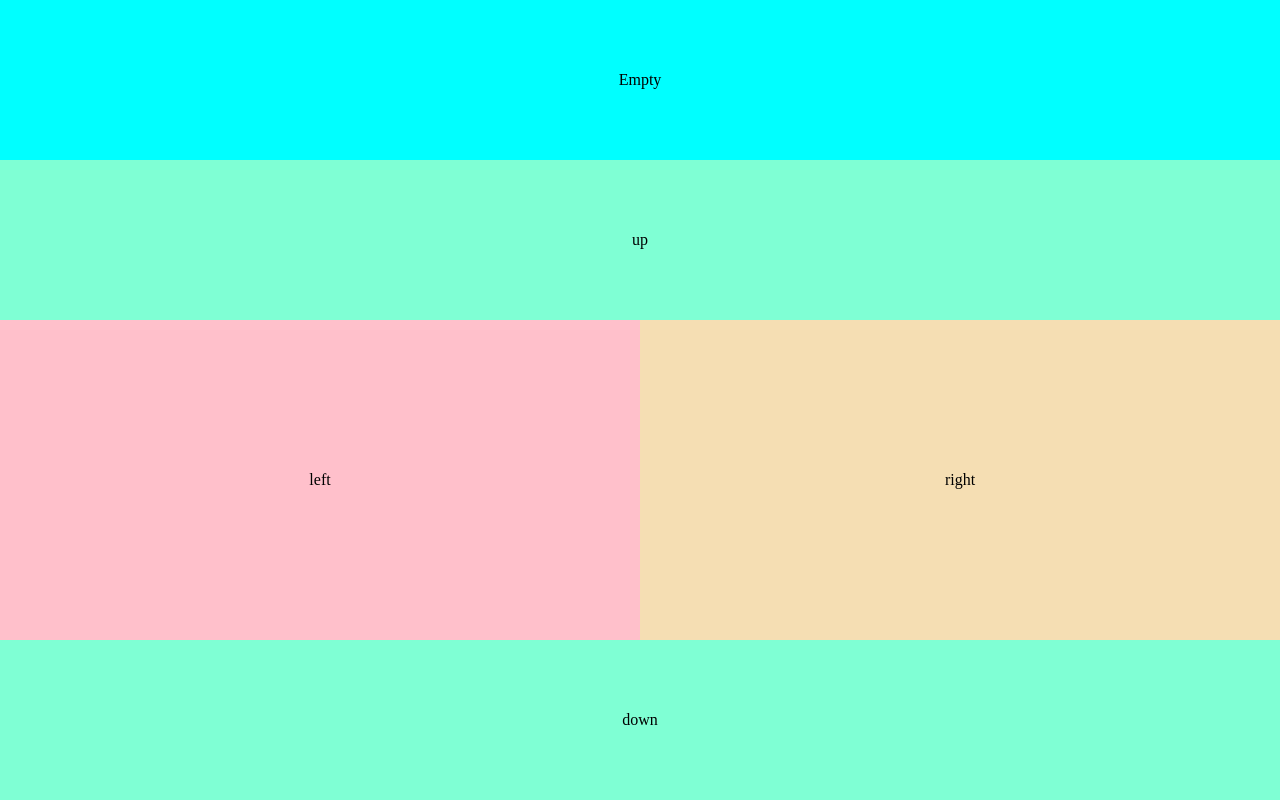
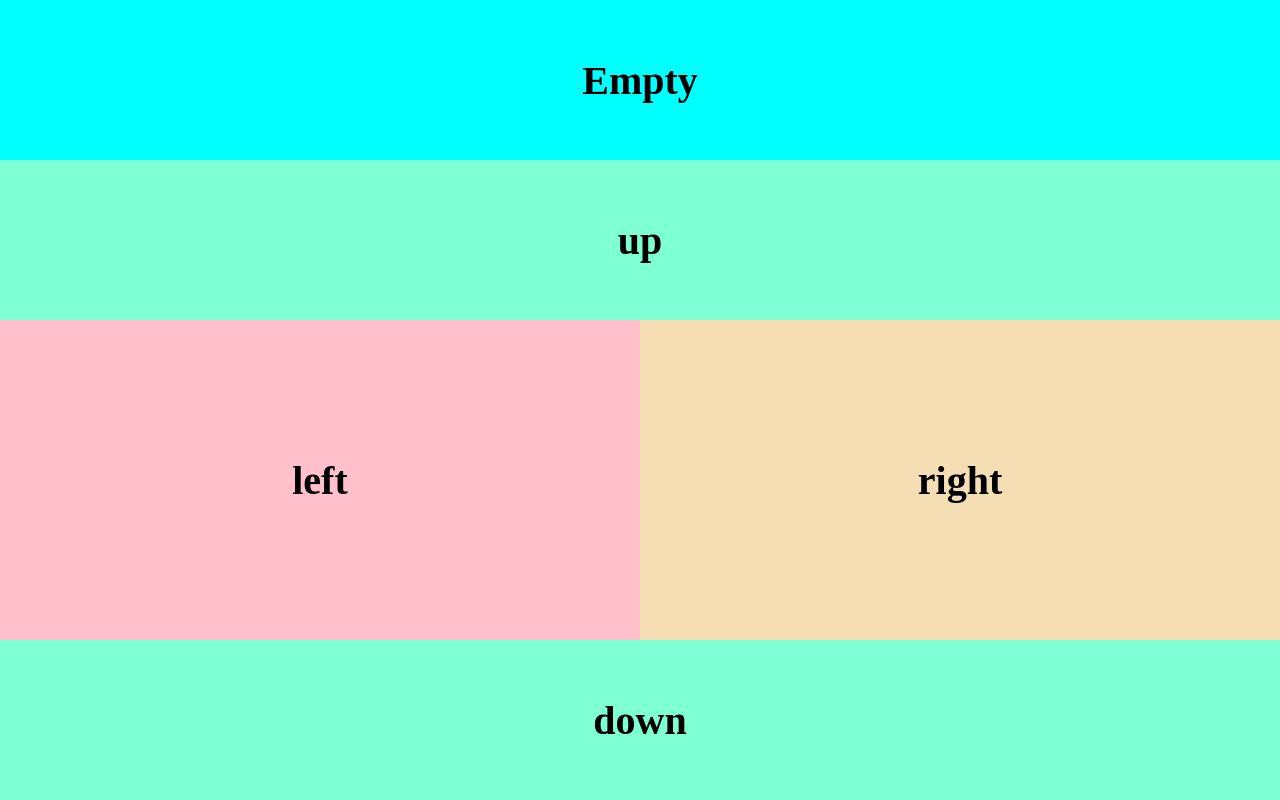
Before and after one commit to lyf2000/remote-arrow, a FastAPI app: page / in a window 1280 px wide. Run offline with FastAPI, Linux system fonts and the light colour scheme; parts of the project's set-up code (start-up, migrations or seed data) failed here and were passed over; some libraries are stand-ins or nearby versions.

```diff
--- a/templates/control_page.html
+++ b/templates/control_page.html
@@ -12,7 +12,10 @@
         height: 100vh;
         margin: 0;
       }
-
+      div {
+        font-weight:bold;
+        font-size:40px
+      }
       .top {
         background-color: aqua;
         width: 100%;
```
